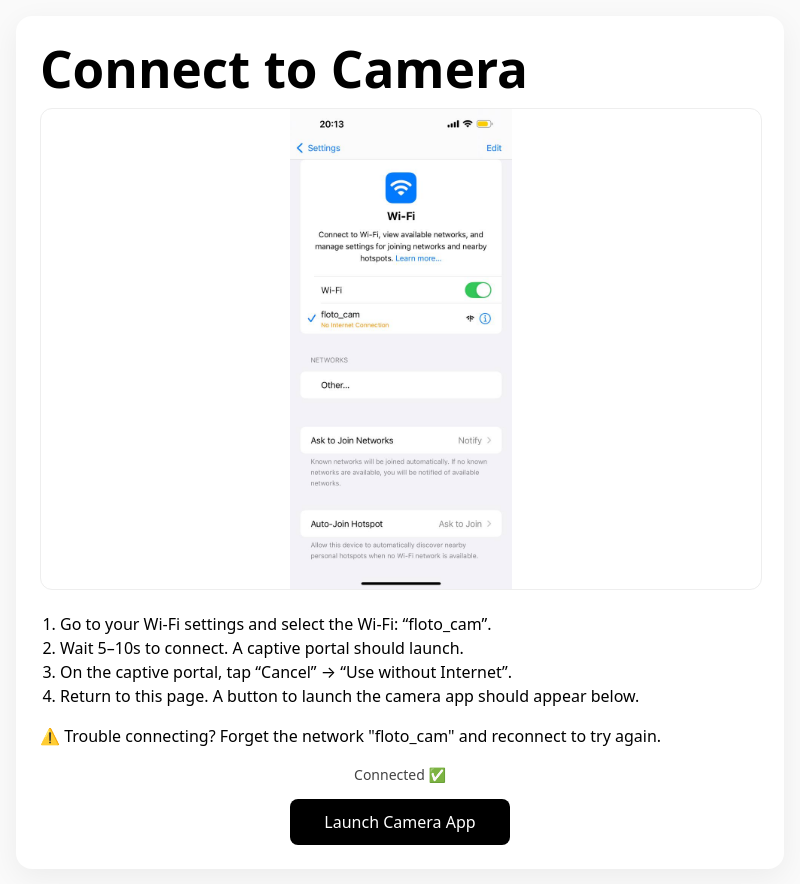
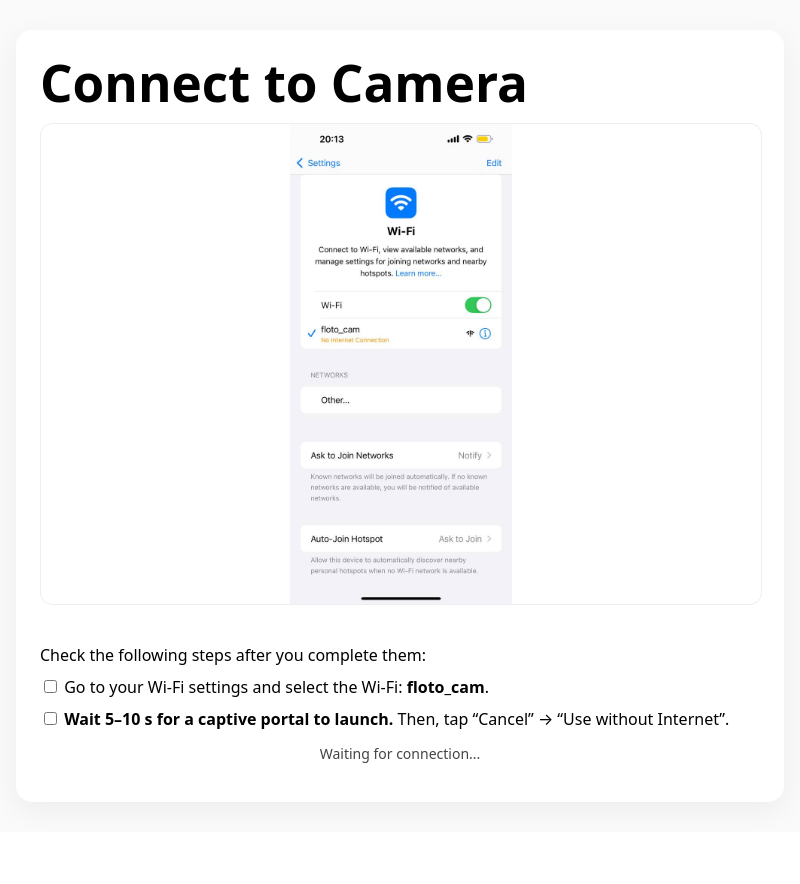
Before and after one commit to WB99/floto-public, a React (Vite) app: page / in a window 1280 px wide. Shown: the whole page, without its empty margins (0-800 px from the left). After the commit the page ends 832 px from the top, so only its background shows below. Built offline with nearby package versions, Linux system fonts and the light colour scheme; no server answers.

Commit message:
removed img probe, changed to manual checklist of steps

```diff
--- a/src/screens/Connect.jsx
+++ b/src/screens/Connect.jsx
@@ -1,10 +1,11 @@
+// src/screens/Connect.jsx
 import { useEffect, useState } from "react";
 
 export default function Connect() {
   const [isConnected, setIsConnected] = useState(false);
-
-  useEffect(() => {
-    let active = true;
+  const [status, setStatus] = useState("Waiting for connection...");
+  const [checks, setChecks] = useState({ wifi: false, portal: false });
+  const [isOnline, setIsOnline] = useState(true);
 
   async function pingInternetOnce(timeoutMs = 1000) {
     try {
@@ -16,108 +17,98 @@ export default function Connect() {
         signal: ctrl.signal,
       });
       clearTimeout(to);
-        // Only 204 counts as "online". Anything else => treat as offline.
-        return res.status === 204;
+      return res.status === 204; // 204 = online
     } catch {
-        // Network error / timeout => offline
-        return false;
+      return false; // offline
     }
   }
 
-    function probePiOnce(timeoutMs = 2000) {
-        console.log("In probe`PiOnce");
-      return new Promise((resolve) => {
-        const img = new Image();
-        let settled = false;
-
-        const timer = setTimeout(() => {
-          if (!settled) {
-            settled = true;
-            img.onload = img.onerror = null;
-            resolve(false);
-          }
-        }, timeoutMs);
-
-        img.onload = () => {
-          if (!settled) {
-            settled = true;
-            clearTimeout(timer);
-            img.onload = img.onerror = null;
-            resolve(true);
-          }
-        };
-        img.onerror = () => {
-          if (!settled) {
-            settled = true;
-            clearTimeout(timer);
-            img.onload = img.onerror = null;
-            resolve(false);
-          }
-        };
-        // img.src = `http://floto.cam/probe.jpg?t=${Date.now()}`;
-        img.src = `http://200.200.200.1/probe.jpg?t=${Date.now()}`;
-
-      });
-    }
-
-    async function run() {
-      // Phase 1: keep pinging the internet until it goes offline
+  // continuously update online status
+  useEffect(() => {
+    let active = true;
+    async function loop() {
       while (active) {
-        const online = await pingInternetOnce(1000);
-        if (!online) break;
-        await new Promise((r) => setTimeout(r, 1000));
-      }
-
-      // Phase 2: once offline, keep probing the Pi until reachable
-      while (active) {
-        const ok = await probePiOnce(2000);
-        if (ok) {
-          setIsConnected(true);
-          return;
-        }
+        const online = await pingInternetOnce();
+        setIsOnline(online);
         await new Promise((r) => setTimeout(r, 1500));
       }
     }
-
-    run();
+    loop();
     return () => {
       active = false;
     };
   }, []);
 
+  // react to checkbox changes
+  useEffect(() => {
+    async function evaluate() {
+      const allChecked = checks.wifi && checks.portal;
+      if (!allChecked) {
+        setIsConnected(false);
+        setStatus("Waiting for connection...");
+        return;
+      }
+      if (allChecked && !isOnline) {
+        setTimeout(() => {
+          setIsConnected(true);
+          setStatus("Connected! ✅");
+        }, 1000);
+      } else if (allChecked && isOnline) {
+        setTimeout(() => {
+          setStatus(
+            "⚠️ Connection problem. Forget the network “floto_cam” and retry the steps again"
+          );
+          setChecks({ wifi: false, portal: false });
+          setIsConnected(false);
+        }, 1000);
+      }
+    }
+    evaluate();
+  }, [checks, isOnline]);
+
+  function toggle(key) {
+    setChecks((c) => ({ ...c, [key]: !c[key] }));
+  }
+
   return (
     <main style={styles.wrap}>
       <section style={styles.card}>
         <h1 style={styles.h1}>Connect to Camera</h1>
-
         <img
           src="/assets/wifi.png"
           alt="Wi-Fi instructions"
           style={styles.img}
         />
+        <p style={styles.intro}>Check the following steps after you complete them:</p>
+        <ul style={styles.list}>
+          <li style={styles.item}>
+            <label style={styles.label}>
+              <input
+                type="checkbox"
+                checked={checks.wifi}
+                onChange={() => toggle("wifi")}
+              />{" "}
+              Go to your Wi-Fi settings and select the Wi-Fi: <b>floto_cam</b>.
+            </label>
+          </li>
+          <li style={styles.item}>
+            <label style={styles.label}>
+              <input
+                type="checkbox"
+                checked={checks.portal}
+                onChange={() => toggle("portal")}
+              />{" "}
+              <b>Wait 5–10 s for a captive portal to launch.</b> Then, tap “Cancel” → “Use without
+              Internet”.
+            </label>
+          </li>
+        </ul>
 
-        <ol style={styles.list}>
-          <li>Go to your Wi-Fi settings and select the Wi-Fi: “floto_cam”.</li>
-          <li>
-            Wait 5–10s to connect. A captive portal should launch.
-          </li>
-          <li>On the captive portal, tap “Cancel” → “Use without Internet”.</li>
-          <li>
-            Return to this page. A button to launch the camera app should appear below.
-          </li>
-        </ol>
-        <p>
-           ⚠️ Trouble connecting? Forget the network "floto_cam" and reconnect to try again.
-        </p>
-
-        <p id="status" style={styles.status}>
-          {isConnected ? "Connected ✅" : "Waiting for connection..."}
-        </p>
+        <p style={styles.status}>{status}</p>
 
         {isConnected && (
           <div style={styles.ctaRow}>
             <button
-              id="launchBtn"
               onClick={() => window.open("http://floto.cam", "_blank")}
               style={styles.btn}
             >
@@ -157,13 +148,12 @@ const styles = {
     marginBottom: 16,
     objectFit: "contain",
   },
-  list: {
-    margin: "0 0 12px 20px",
-    padding: 0,
-    lineHeight: 1.5,
-  },
-  status: { color: "#444", fontSize: 14, textAlign: "center", marginTop: 8 },
-  ctaRow: { display: "grid", placeItems: "center", marginTop: 12 },
+  intro: { fontWeight: 500, marginBottom: 8 },
+  list: { listStyle: "none", padding: 0, margin: 0 },
+  item: { margin: "8px 0" },
+  label: { cursor: "pointer", lineHeight: 1.5 },
+  status: { color: "#444", fontSize: 14, textAlign: "center", marginTop: 12 },
+  ctaRow: { display: "grid", placeItems: "center", marginTop: 16 },
   btn: {
     padding: "12px 18px",
     border: 0,
```
Also changed, not shown: src/App.jsx (+1 -27 lines). Lines whose indentation alone changed are shown as unchanged.
